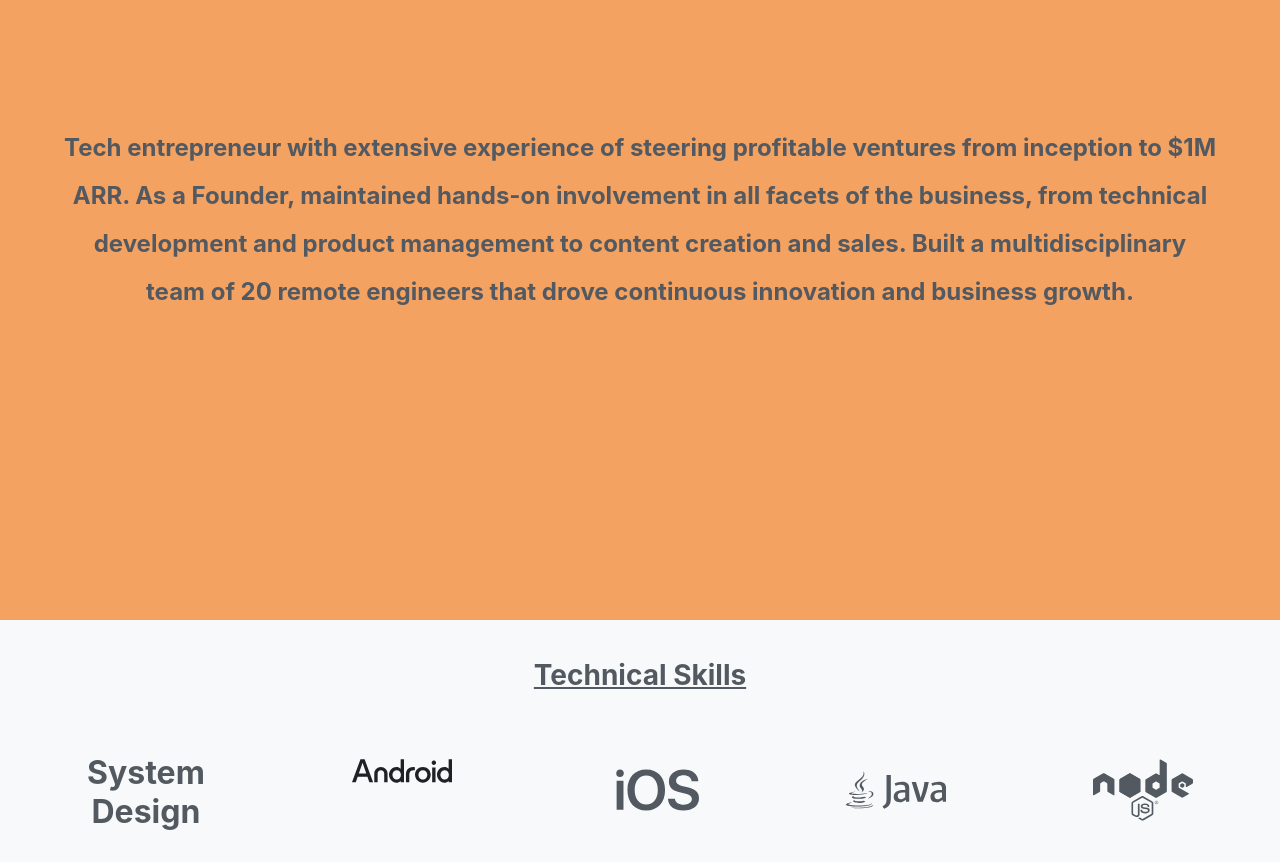
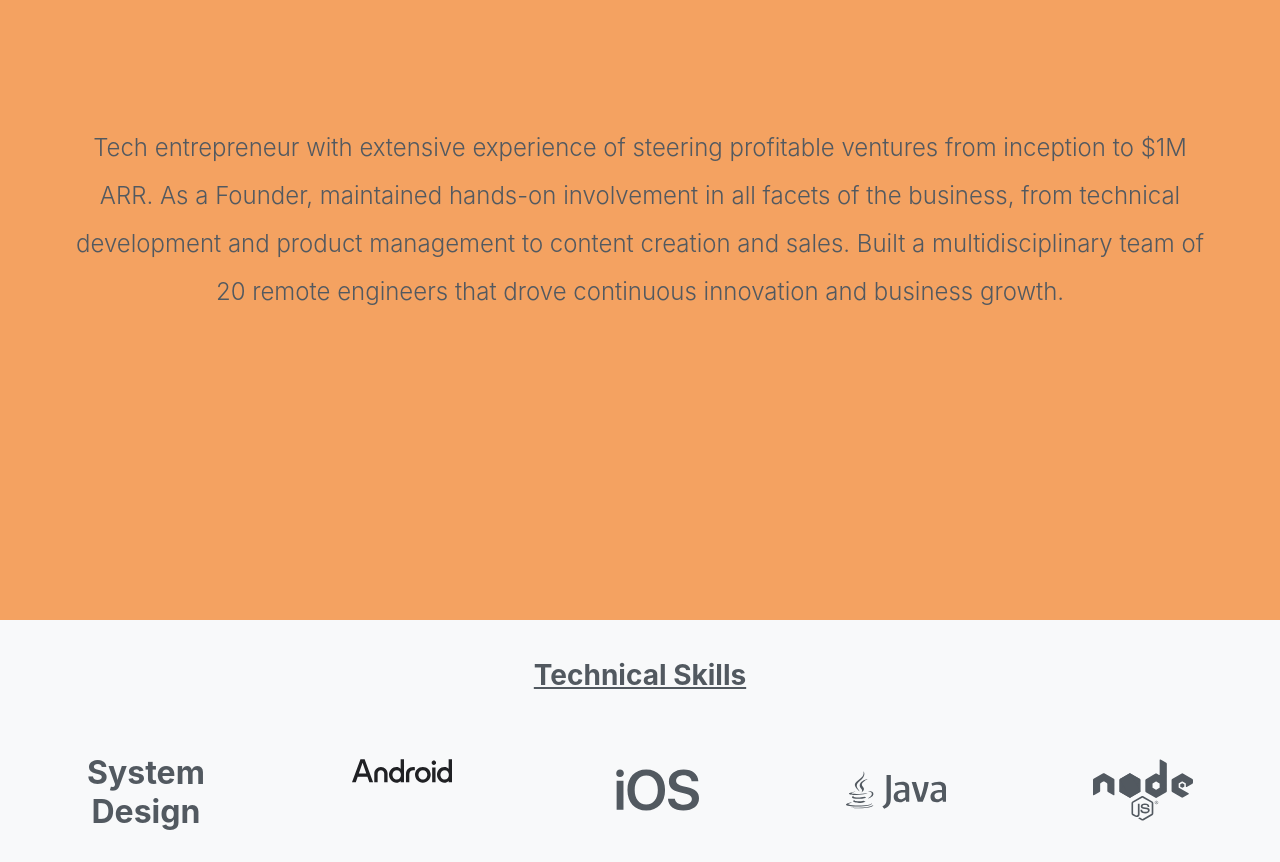
Before and after one commit to rishabh-jain-1990/personal-website, a React (Create React App) app: page / in a window 1280 px wide. Shown: the part 1780-2642 px from the top of the page. Built offline with nearby package versions, Linux system fonts and the light colour scheme; the HTML template or start-up script is replaced by a standard one.

Commit message:
summary text weight

```diff
--- a/src/sections/Summary.js
+++ b/src/sections/Summary.js
@@ -1,13 +1,22 @@
 import React from "react";
 import "../App.css";
-import {summary_text} from "../utils/Constants";
-
+import { summary_text } from "../utils/Constants";
 
 export default function Summary() {
   return (
     <div className="Section-Default Summary">
-      <h2 style={{ color: 'var(--primary-dark)', textAlign:'center', marginLeft: '5%', marginRight:'5%',
-    lineHeight: 2}}>{summary_text}</h2>
+      <h2
+        style={{
+          color: "var(--primary-dark)",
+          textAlign: "center",
+          marginLeft: "5%",
+          marginRight: "5%",
+          lineHeight: 2,
+          fontWeight: "300",
+        }}
+      >
+        {summary_text}
+      </h2>
     </div>
   );
 }
```
